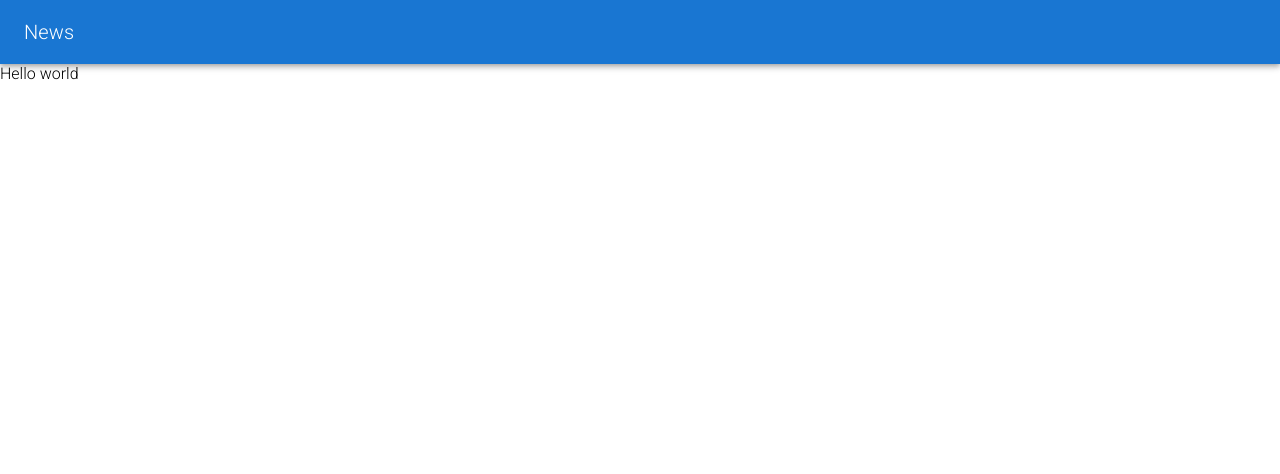
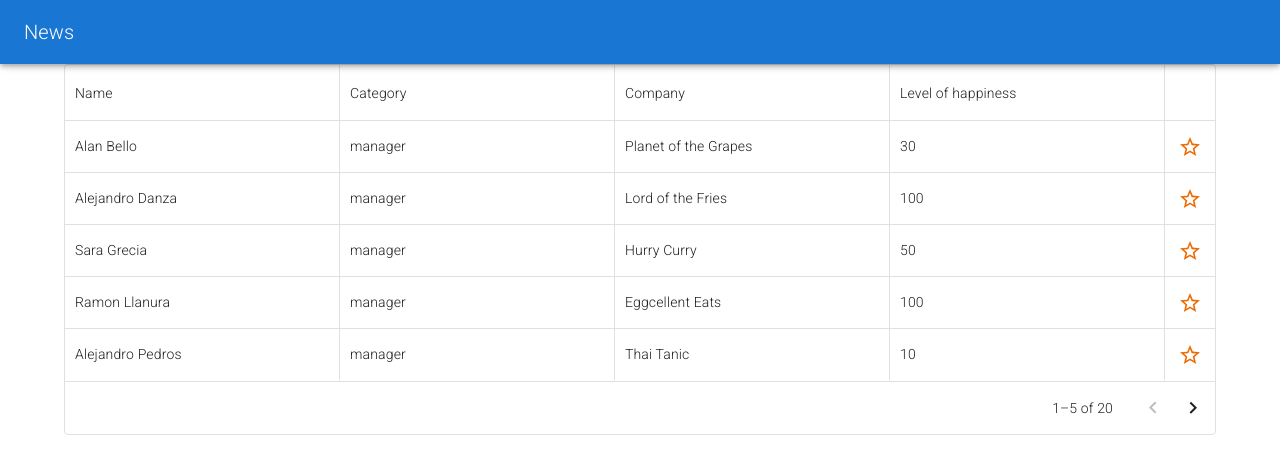
Before and after one commit to manuelffernandez/gptest, a React (Vite) app: page / in a window 1280 px wide. Shown: the top 474 px of the page. Built offline with nearby package versions, Linux system fonts and the light colour scheme.

Commit message:
integrates PeopleTable within Home comp

```diff
--- a/src/pages/Home/Home.tsx
+++ b/src/pages/Home/Home.tsx
@@ -1,5 +1,17 @@
+import { PEOPLE } from '@/data/people';
+import { useAppDispatch } from '@/hooks';
+import { addPeople } from '@/redux/states';
+import { useEffect } from 'react';
+import PeopleTable from './components/PeopleTable';
+
 const Home = (): JSX.Element => {
-  return <div>Hello world</div>;
+  const dispatch = useAppDispatch();
+
+  useEffect(() => {
+    dispatch(addPeople(PEOPLE));
+  }, []);
+
+  return <PeopleTable />;
 };
 
 export default Home;
```
